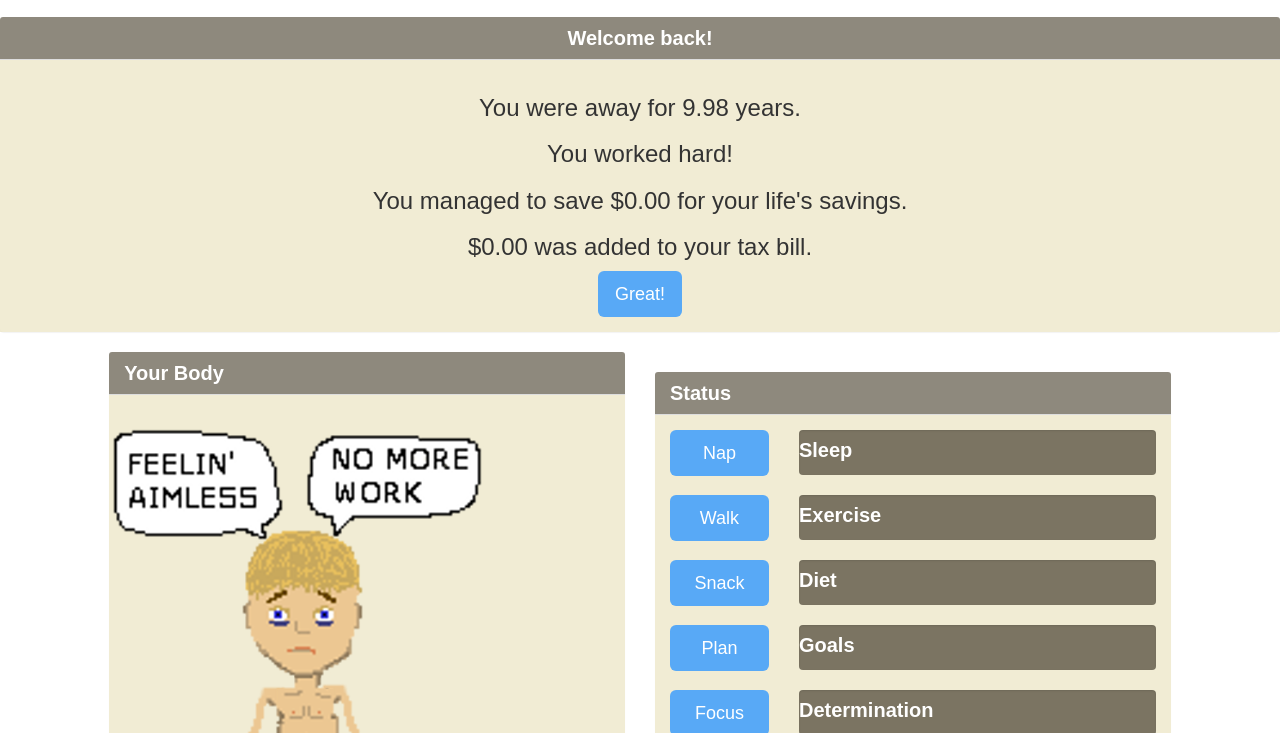
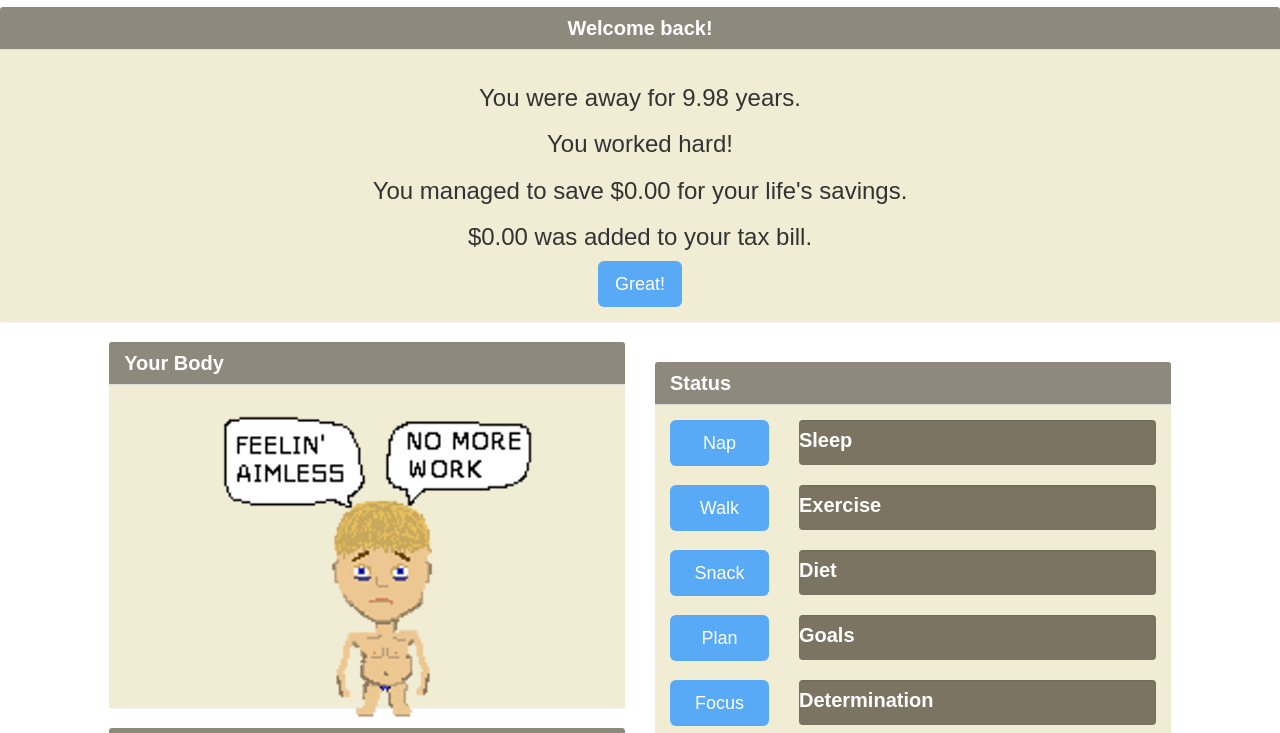
Before and after one commit to benflinn/habitman, a website: page app/index.html in a window 1280 px wide. Shown: the part 67-800 px from the top of the page. Drawn offline with nearby package versions, Linux system fonts and the light colour scheme; some packages are replaced by stand-ins of ours; files that its build step writes are made by us from their sources; a script that the page names is missing; files whose address does not match are found by name.

Commit message:
improved layout, updated /dist for deployment

```diff
--- a/app/styles/main.css
+++ b/app/styles/main.css
@@ -1,6 +1,4 @@
 body {
-
-
     font-weight: bold;
     border: 0px;
     font-family: 'Montserrat', sans-serif;
@@ -8,6 +6,10 @@
 
 .panel {
     border: 0px;
+}
+
+.navbar-default {
+    margin-bottom: 0;
 }
 
 .panel-transparent {
@@ -84,6 +86,7 @@
 tr {
     height: 50px;
 }
+
 td {
     font-size: 25px;
 }
@@ -117,33 +120,45 @@
     width: 120px;
 }
 
+
 /* navbar */
+
 .navbar-default {
     background-color: rgba(94, 87, 71, .9);
     border: none;
     border-radius: 2px;
     color: white;
 }
+
+
 /* title */
+
 .navbar-default .navbar-brand {
     color: white;
 }
+
+
 /* link */
+
 .navbar-default .navbar-nav > li > a {
     color: white;
 }
+
 .navbar-text {
     color: #A3C2C2!important;
 }
+
 .navbar-default .navbar-nav > li > a:hover,
 .navbar-default .navbar-nav > li > a:focus,
 .navbar-brand:hover {
     color: rgb(51, 153, 255)!important;
 }
+
 img {
     border: none!important;
     outline: none!important;
 }
+
 .house {
     background-repeat: no-repeat;
     padding: 0;
@@ -153,34 +168,45 @@
     height: 100%;
     background-attachment: fixed;
     margin: auto auto;
+    padding-top:10px;
 }
+
 .bench {
     background-image: url('../images/homes/bench.jpg')!important;
 }
+
 .hut {
     background-image: url('../images/homes/hut.jpg')!important;
 }
+
 .hovel {
     background-image: url('../images/homes/hovel.jpg')!important;
 }
+
 .smallhouse {
     background-image: url('../images/homes/smallhouse.jpg')!important;
 }
+
 .largehouse {
     background-image: url('../images/homes/largehouse.jpg')!important;
 }
+
 .mansion {
     background-image: url('../images/homes/mansion.jpg')!important;
 }
+
 .operahouse {
     background-image: url('../images/homes/operahouse.jpg')!important;
 }
+
 .castle {
     background-image: url('../images/homes/castle.jpg')!important;
 }
+
 .island {
     background-image: url('../images/homes/island.jpg')!important;
 }
+
 .treehouse {
     background-image: url('../images/homes/treehouse.jpg')!important;
 }
--- a/app/views/home.html
+++ b/app/views/home.html
@@ -41,8 +41,7 @@
                     <h3 class="panel-title">Your Body</h3>
                 </div>
                 <div class="panel-body">
-                    <div class="row">
-                        <div class="col-md-9 margin20 house">
+                    <div class="col-md-8 col-md-offset-2">
                         <img class="img-responsive layer" ng-src="images/goals.png" ng-show="goalImage">
                         <img class="img-responsive layer" ng-src="images/nogoals.png" ng-hide="goalImage">
                         <img class="img-responsive layer" ng-src="images/determine.png" ng-show="detImage">
@@ -54,7 +53,6 @@
                         <img class="img-responsive layer" ng-src="images/sleep.png" ng-show="sleepImage">
                         <img class="img-responsive layer" ng-src="images/nosleep.png" ng-hide="sleepImage">
                         <img class="img-responsive" src="images/blank.png">
-                        </div>
                     </div>
                 </div>
             </div>
```
Also changed, not shown: dist/index.html, 4 other files. Lines whose indentation alone changed are shown as unchanged.
